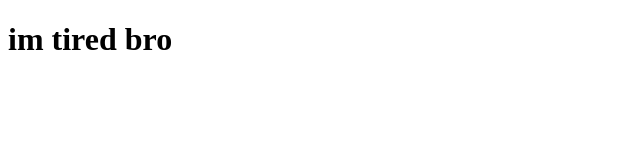
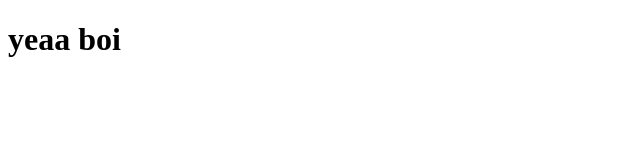
Before and after one commit to sathiya27/crap-portfolio, a plain HTML site: page index.html in a window 1280 px wide. Shown: the whole page, without its empty margins (0-640 px from the left). Drawn offline with Linux system fonts and the light colour scheme.

Commit message:
added new title to index file

```diff
--- a/index.html
+++ b/index.html
@@ -3,9 +3,9 @@
 <html lang="en" dir="ltr">
   <head>
     <meta charset="utf-8">
-    <title>bro what up</title>
+    <title>i have changed this to something else</title>
   </head>
   <body>
-<h1>im tired bro</h1>
+<h1>yeaa boi</h1>
   </body>
 </html>
```
